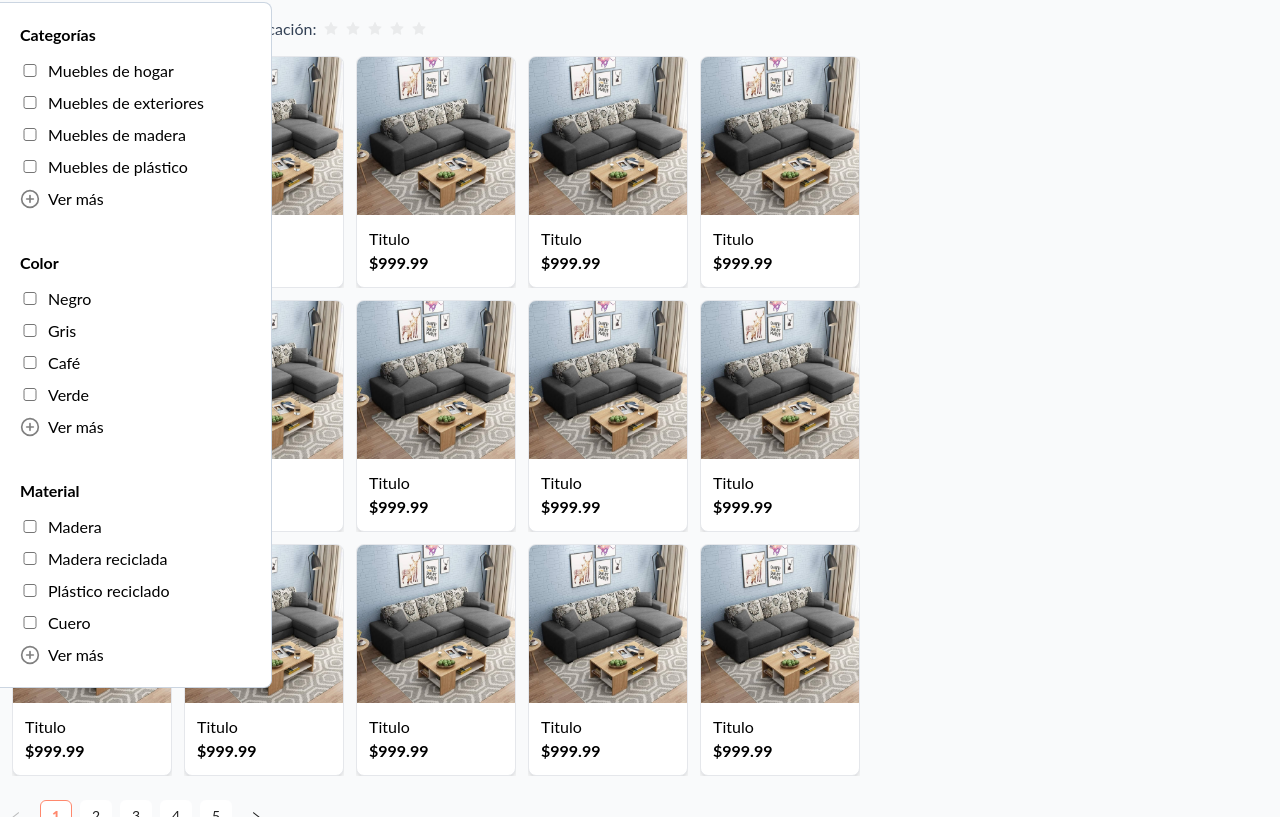
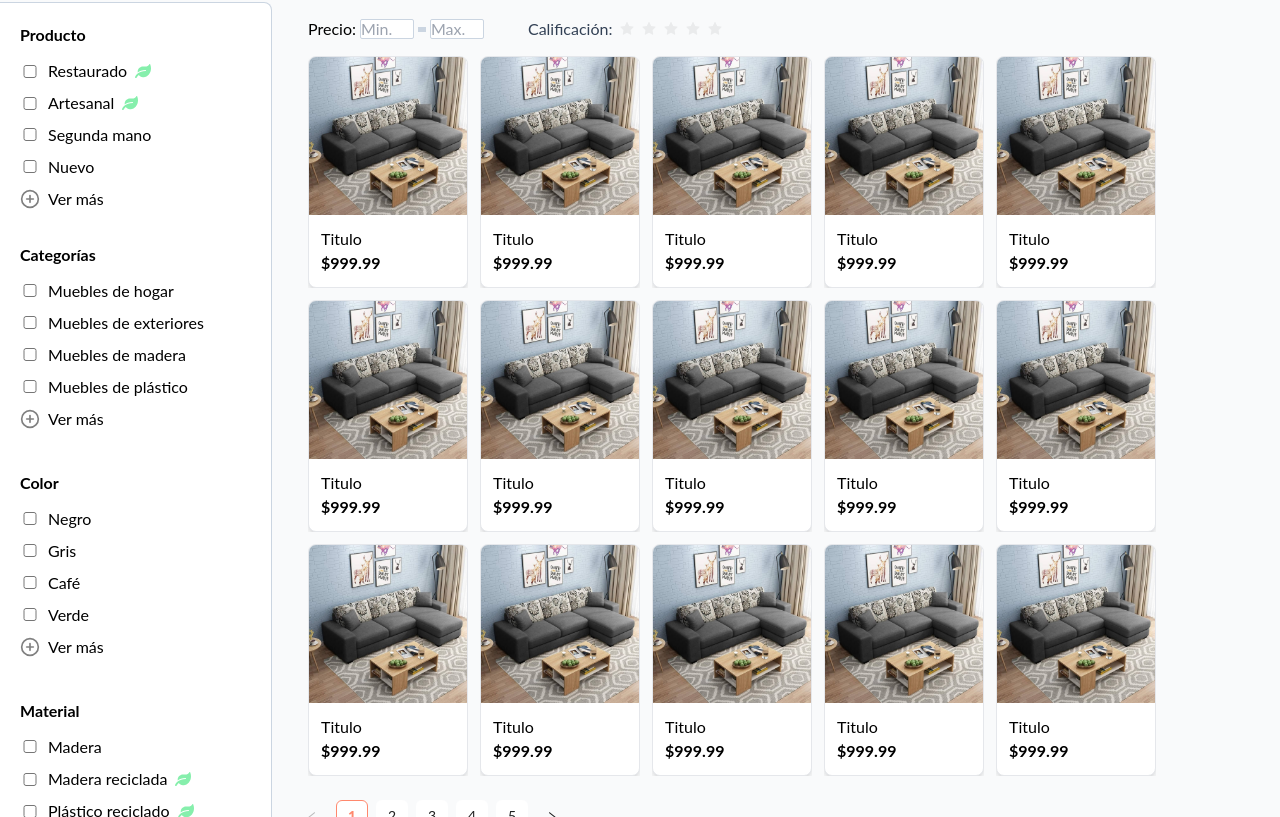
Before and after one commit to plantnt/reactmate, a React (Vite) app: page /profilePageView in a window 1280 px wide. Shown: the part 1043-1860 px from the top of the page. Built offline with nearby package versions, Linux system fonts and the light colour scheme; no server answers.

Commit message:
eco things

```diff
--- a/src/App.tsx
+++ b/src/App.tsx
@@ -16,6 +16,7 @@ import ProductUpload from './pages/ProductUpload'
 import Chat from './pages/ChatView'
 import Profile from './pages/Profile'
 import UserBrowser from './pages/UserBrowser'
+import StoreBrowser from './pages/StoreBrowser'
 
 import NavbarVisible from './components/UI/navbarvisible'
 import Footer from './components/UI/footer'
@@ -45,6 +46,7 @@ const App = () => {
           <Route path='/chatingServices' element={<ServicesChat/>} />
           <Route path='/chatView' element={<Chat/>} />
           <Route path='/userBrowser' element={<UserBrowser/>} />
+          <Route path='/storeBrowser' element={<StoreBrowser/>} />
           <Route path='/termsOfService' element={<TosPage/>} />
         </Routes>
         <FooterVisible>
--- a/src/components/filters.tsx
+++ b/src/components/filters.tsx
@@ -1,9 +1,37 @@
 import { PlusCircle } from "lucide-react"
+import { FaLeaf } from "react-icons/fa"
 export default function Filters(){
     return(
-        <div className="absolute left-0">
+        <div className="-pl-10 left-0">
             <div id="filters" className="w-[17rem] py-5 pl-5 pr-10 border-t-[1px] border-r-[1px] border-b-[1px] rounded-r-lg border-slate-300 bg-white ">
-                <h2 className="font-bold mb-3">Categorías</h2>
+            <h2 className="font-bold mb-3">Producto</h2>
+                <ul className="flex flex-col space-y-2">
+                <li className="flex items-center">
+                        <input type="checkbox" className="accent-violet-500 w-5 mr-2"/>
+                        <span className="mr-2">Restaurado</span>
+                        <FaLeaf className="text-green-300"/>
+                    </li>
+                    <li className="flex items-center">
+                        <input type="checkbox" className="accent-violet-500 w-5 mr-2"/>
+                        <span className="mr-2">Artesanal</span>
+                        <FaLeaf className="text-green-300"/>
+                    </li>
+                    <li>
+                        <input type="checkbox" className="accent-violet-500 w-5 mr-2"/>
+                        Segunda mano
+                    </li>
+                    <li>
+                        <input type="checkbox" className="accent-violet-500 w-5 mr-2"/>
+                        Nuevo
+                    </li>
+                    <li>
+                        <label htmlFor="IconCirclePlus" className="flex items-center">
+                            <PlusCircle size={20} color="gray" className="cursor-pointer mr-2 hover:opacity-50 transition-all" />
+                            Ver más
+                        </label>
+                    </li>
+                </ul>
+                <h2 className="font-bold mb-3 mt-8">Categorías</h2>
                 <ul className="flex flex-col space-y-2">
                     <li>
                         <input type="checkbox" className="accent-violet-500 w-5 mr-2"/>
@@ -59,13 +87,15 @@ export default function Filters(){
                         <input type="checkbox" className="accent-violet-500 w-5 mr-2"/>
                         Madera
                     </li>
-                    <li>
+                    <li className="flex items-center">
                         <input type="checkbox" className="accent-violet-500 w-5 mr-2"/>
-                        Madera reciclada
+                        <span className="mr-2">Madera reciclada</span>
+                        <FaLeaf className="text-green-300"/>
                     </li>
-                    <li>
+                    <li className="flex items-center">
                         <input type="checkbox" className="accent-violet-500 w-5 mr-2"/>
-                        Plástico reciclado
+                        <span className="mr-2">Plástico reciclado</span>
+                        <FaLeaf className="text-green-300"/>
                     </li>
                     <li>
                         <input type="checkbox" className="accent-violet-500 w-5 mr-2"/>
--- a/src/components/productCard.tsx
+++ b/src/components/productCard.tsx
@@ -45,5 +45,6 @@ const ProductCard: React.FC = () => {
         </>
     )
 }
-
+/*Mira el icono de la hoja que estoy colocando en los iconos para diferencial los
+                        productos eco, podriamos hacer algo similar con estos cards*/
 export default ProductCard
--- a/src/pages/ChatHome.tsx
+++ b/src/pages/ChatHome.tsx
@@ -1,41 +1,46 @@
-import { FaRegCommentDots, FaStore, FaUser } from "react-icons/fa"
+import { FaHammer, FaRegCommentDots, FaStore, FaUser } from "react-icons/fa"
 import { NavLink } from "react-router-dom"
 
 const Cart = () => {
     return (
         <div className="flex flex-col min-h-screen">
-            <div className="flex-grow">
+            <div className="flexbox">
             <br></br><br></br>
-                <div className="flex flex-col items-center pt-20 pb-20">
+                <div className="flex flex-col items-center">
                     <div className="max-w-md w-full mx-auto">
-                    <h1 className="text-center text-3xl font-bold font-extrawide text-gray-500">
+                    <h1 className="text-center text-3xl font-bold font-extrawide pb-8 text-gray-500">
     Comunidad de furnimate.
 </h1>
 
-
-                        <br /><br />
-
                         <NavLink to='/chatingPage'>
                             <button className="rounded-full w-full bg-blue-400 hover:bg-white hover:text-blue-500 hover:border-blue-500 transition duration-300 border-2 border-blue-500 text-white font-bold py-4 px-6 flex items-center mb-4">
-                                <FaRegCommentDots className="inline-block mr-2 text-2xl" />
+                                <FaRegCommentDots className="size-8 inline-block mr-2 text-2xl" />
                                 <span className="text-lg font-rounded w-full">Chat usuarios</span>
                             </button>
                         </NavLink>
 
                         <NavLink to='/chatingServices'>
                             <button className="rounded-full w-full bg-gray-200 hover:bg-gray-50 hover:text-gray-600 hover:border-gray-300 transition duration-300 border-2 border-gray-300 text-gray-700 font-bold py-4 px-6 flex items-center mb-4">
-                                <FaUser className="text-gray-400 inline-block mr-2 text-2xl" />
+                                <FaHammer className="text-gray-400 size-7 inline-block mr-2 text-2xl" />
                                 <span className="text-lg w-full font-rounded text-gray-400">Solicitudes de servicio</span>
                             </button>
                         </NavLink>
 
+                        <NavLink to='/storeBrowser'>
+                            <button className="rounded-full w-full bg-gray-200 hover:bg-gray-50 hover:text-gray-600 hover:border-gray-300 transition duration-300 border-2 border-gray-300 text-gray-700 font-bold py-4 px-6 flex items-center mb-4">
+                                <FaRegCommentDots className="text-gray-400 size-8 inline-block mr-2 text-2xl" />
+                                <span className="text-gray-400 text-lg font-rounded w-full">Explora emprendimientos</span>
+                            </button>
+                        </NavLink>
 
                         <NavLink to='/userBrowser'>
-                            <button className="rounded-full w-full bg-gray-200 hover:bg-gray-50 hover:text-gray-600 hover:border-gray-300 transition duration-300 border-2 border-gray-300 text-gray-700 font-bold py-4 px-6 flex items-center">
-                                <FaStore className="text-gray-400 inline-block mr-2 text-3xl" />
-                                <span className="text-lg w-full font-rounded text-gray-400">Explorar emprendimientos</span>
+                            <button className="rounded-full w-full bg-gray-200 hover:bg-gray-50 hover:text-gray-600 hover:border-gray-300 transition duration-300 border-2 border-gray-300 text-gray-700 font-bold py-4 px-6 flex items-center mb-4">
+                                <FaUser className="text-gray-400 inline-block mr-2 text-3xl" />
+                                <span className="text-lg w-full font-rounded text-gray-400">Buscar usuarios</span>
                             </button>
                         </NavLink>
+
+
                     </div>
                 </div>
             </div>
--- a/src/pages/ChatView.tsx
+++ b/src/pages/ChatView.tsx
@@ -5,8 +5,8 @@ import { NavLink } from "react-router-dom";
 const Chat = () => {
     // Lista de mensajes de ejemplo
     const [messages, setMessages] = useState([
-        { user: "Usuario 1", text: "Hola, ¿cómo estás?" },
-        { user: "Usuario 2", text: "¡Hola! Estoy bien, ¿y tú?" },
+        { user: "Usuario1", text: "Buenas, estoy interesado en el servicio que ofreces" },
+        { user: "Tu", text: "Hola, vale ya te confirmo si tenemos los materiales" },
     ]);
 
     // Función para enviar un mensaje
@@ -20,7 +20,7 @@ const Chat = () => {
 
     return (
         <>
-            <div className="bg-gradient-to-r from-purple-500 to-indigo-500 py-8 flex justify-between items-center">
+            <div className="bg-gradient-to-r from-purple-500 to-purple-100 py-8 flex justify-between items-center">
                 {/* Botón de regreso */}
                 <NavLink to="/chatingPage" className="ml-4 text-white hover:text-gray-200"><FaArrowLeft /></NavLink>
                 {/* Título */}
--- /dev/null
+++ b/src/pages/StoreBrowser.tsx
@@ -0,0 +1,60 @@
+import { Pagination } from "antd";
+import { FaMagnifyingGlass } from "react-icons/fa6";
+import { NavLink } from "react-router-dom";
+import Card from 'react-bootstrap/Card';
+import { FaUser } from "react-icons/fa";
+
+function StoreCard() {
+    return (
+        <NavLink to="/profilePageView">
+        <Card className="w-[20rem] bg-white color-black border-[1px] rounded-lg shadow-md flex">
+            {/* Foto de perfil del usuario */}
+            <div className="w-20 h-20 bg-gray-200 rounded-lg m-2 flex items-center justify-center">
+                <FaUser className="text-gray-500 text-2xl" />
+            </div>
+            <Card.Body className="p-3 flex flex-col justify-center">
+                <Card.Title className="mb-1">negocio</Card.Title>
+                <Card.Text className="font-bold mb-1">
+                    Somosnegocio
+                </Card.Text>
+                {/* Agrega más detalles del usuario aquí */}
+            </Card.Body>
+        </Card>
+    </NavLink>
+    );
+}
+
+export default function StoreBrowser(){
+    return(
+        <>
+            <div className="relative bg-gray-50 min-h-screen max-w-full">
+                <div className="bg-gradient-to-r from-purple-500 to-purple-100 py-6 flex justify-center items-center">
+                    <h1 className="text-3xl font-bold text-white text-center m-4">
+                        Negocios de furnimate.
+                    </h1>
+                </div>
+                <div className="flex items-center pt-8 pl-6">
+                    <input type="text" className="bg-slate-200 rounded-l-3xl outline-none px-2 h-9 text-gray-900 w-[93%]"/>
+                    <button className="rounded-r-3xl h-9 w-14 bg-purple-400 cursor-pointer">
+                        <FaMagnifyingGlass className="text-white ml-[18.5px]"/>
+                    </button>
+                </div>
+
+                <div className="grid grid-cols-3 gap-4 p-8">
+                        <StoreCard/>
+                        <StoreCard/>
+                        <StoreCard/>
+                        <StoreCard/>
+                        <StoreCard/>
+                        <StoreCard/>
+                        <StoreCard/>
+                        <StoreCard/>
+                        <StoreCard/>
+                    </div>
+            </div>
+            <div className="sticky bottom-0 bg-gray-50 py-4 w-full text-center">
+                <Pagination className="self-center" defaultCurrent={1} total={50}></Pagination>
+            </div>
+        </>
+    );
+}
```
Also changed, not shown: 1 other file (tests, documents, lock files or other folders).
